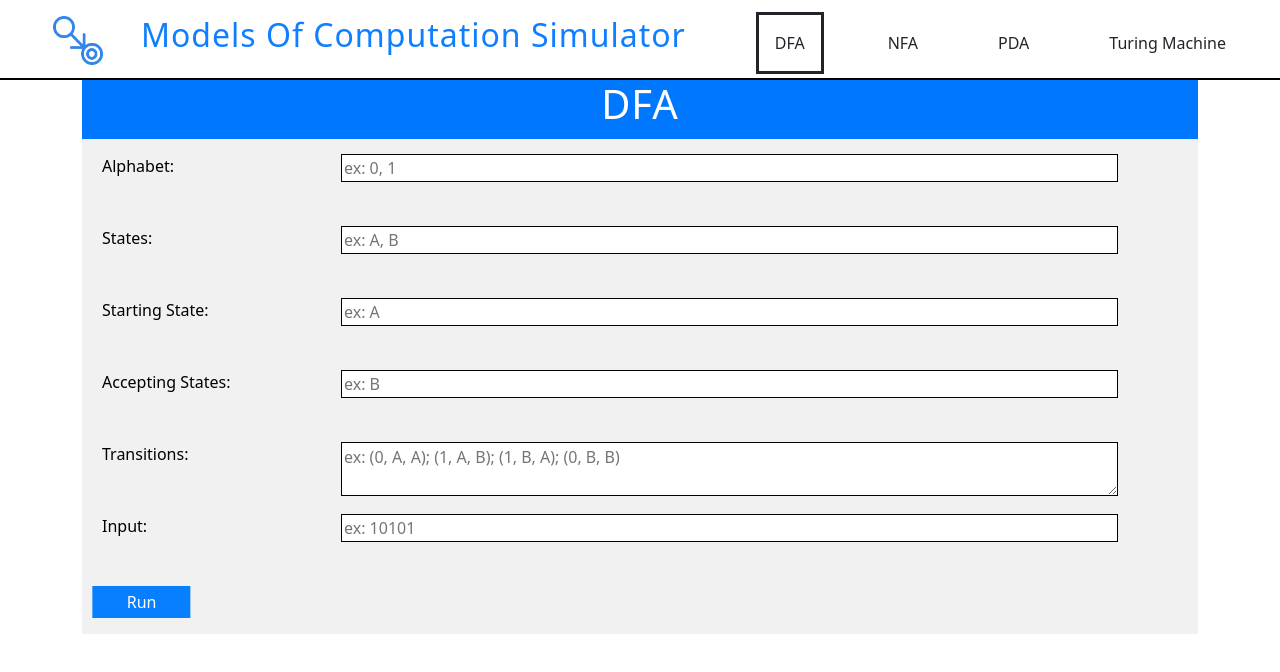
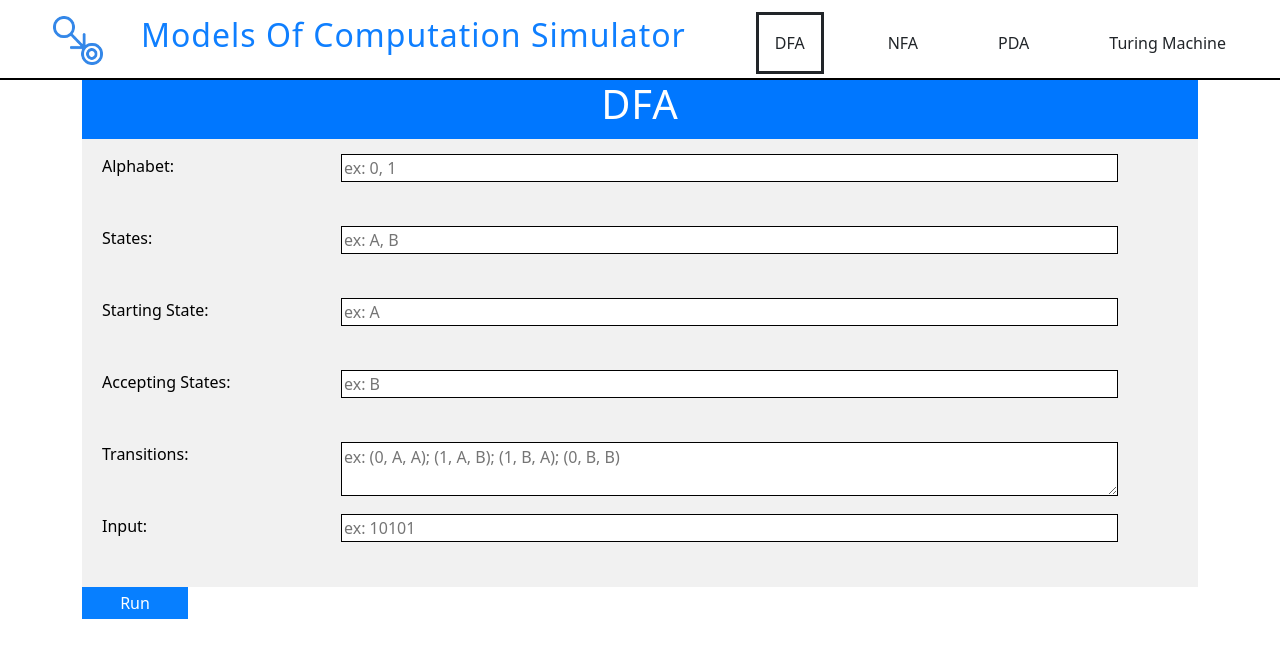
Before and after one commit to AndrewKnotts/ModelsOfCompSimulator, a React (Create React App) app in the folder client/: page / in a window 1280 px wide. Shown: the top 672 px of the page. Built offline with nearby package versions, Linux system fonts and the light colour scheme.

Commit message:
moved run button outside of input area

```diff
--- a/client/src/components/input/InputArea.css
+++ b/client/src/components/input/InputArea.css
@@ -3,6 +3,7 @@
   background-color: #f1f1f1;
   align-items: center;
   padding-top: 15px;
+  padding-bottom: 1px;
 }
 
 .formGroup {
@@ -22,7 +23,7 @@ input[type="text"] {
 
 input[type="button"] {
   background-color: #077fff;
-  color:white;
+  color: white;
   text-decoration: none;
   cursor: pointer;
   border: solid;
@@ -68,7 +69,7 @@ textarea {
 }
 
 .btnGroup {
-  transform: translateX(1%);
+  transform: translateX(0%);
   padding-bottom: 1rem;
-  size: 10;
+  width: 100%;
 }
--- a/client/src/components/navbar/Navbar.css
+++ b/client/src/components/navbar/Navbar.css
@@ -8,14 +8,11 @@ body {
 
 .site-title {
   font-size: 2rem;
-  text-align: ;
   color: rgb(15, 127, 255);
   padding-left: 0px;
   padding-bottom: 1rem;
   padding-top: 1rem;
 }
-
-
 
 .nav {
   background-color: rgb(255, 255, 255);
@@ -38,7 +35,7 @@ body {
 
 .nav ul {
   padding-right: 0rem;
-  padding-top: .75rem;
+  padding-top: 0.75rem;
   padding-bottom: 0rem;
   margin: 0;
   list-style: none;
@@ -47,19 +44,15 @@ body {
   display: flex;
   flex-wrap: wrap;
   word-wrap: break-word;
-
-
 }
 
 .nav a {
-
   color: inherit;
   text-decoration: none;
   height: 100%;
   display: flex;
   align-items: center;
   padding: 1rem;
-
 }
 
 .nav li.active {
@@ -71,7 +64,6 @@ body {
 }
 
 img {
-
   width: 65px;
   height: 65px;
   padding-left: 15px;
--- a/client/src/pages/DFA.js
+++ b/client/src/pages/DFA.js
@@ -92,13 +92,17 @@ export default class DFA extends Component {
                                 <label>Input:</label>
                                 <input type="text" value={this.state.inputDFA} onChange={(event) => this.handleChange(event, "inputDFA")} name="input" placeholder="ex: 10101" />
                             </div>
-                            <div className='btnGroup'>
-                                <input onClick={(event) => this.handleSubmit(event)} type="button" value="Run" />
-                            </div>
+
                         </form>
+
                     </div>
 
                 </div>
+
+                <div className='btnGroup'>
+                    <input onClick={(event) => this.handleSubmit(event)} type="button" value="Run" />
+                </div>
+
                 <div className='visualArea'>
                     {this.outputDest.map((txt, index) => {
                         if (index % 2 == 0)
--- a/client/src/pages/NFA.js
+++ b/client/src/pages/NFA.js
@@ -95,13 +95,15 @@ export default class NFA extends Component {
                                 <label>Input:</label>
                                 <input type="text" value={this.state.inputNFA} onChange={(event) => this.handleChange(event, "inputNFA")} name="input_nfa" placeholder="ex: abcde" />
                             </div>
-                            <div className='btnGroup'>
-                                <input onClick={(event) => this.handleSubmit(event)} type="button" value="Run" />
-                            </div>
                         </form>
                     </div>
 
                 </div>
+
+                <div className='btnGroup'>
+                    <input onClick={(event) => this.handleSubmit(event)} type="button" value="Run" />
+                </div>
+
                 <div className='visualArea'>
                     {this.outputDest.map((txt, index) => {
                         if (index % 2 == 0)
--- a/client/src/pages/PDA.js
+++ b/client/src/pages/PDA.js
@@ -110,13 +110,15 @@ export default class PDA extends Component {
                                 <label>Input:</label>
                                 <input type="text" value={this.state.inputPDA} onChange={(event) => this.handleChange(event, "inputPDA")} name="input" placeholder="ex: abcde" />
                             </div>
-                            <div className='btnGroup'>
-                                <input onClick={(event) => this.handleSubmit(event)} type="button" value="Run" />
-                            </div>
                         </form>
                     </div>
 
                 </div>
+
+                <div className='btnGroup'>
+                    <input onClick={(event) => this.handleSubmit(event)} type="button" value="Run" />
+                </div>
+
                 <div className='visualArea'>
                     {this.outputDest.map((txt, index) => {
                         if (index % 2 == 0)
```
